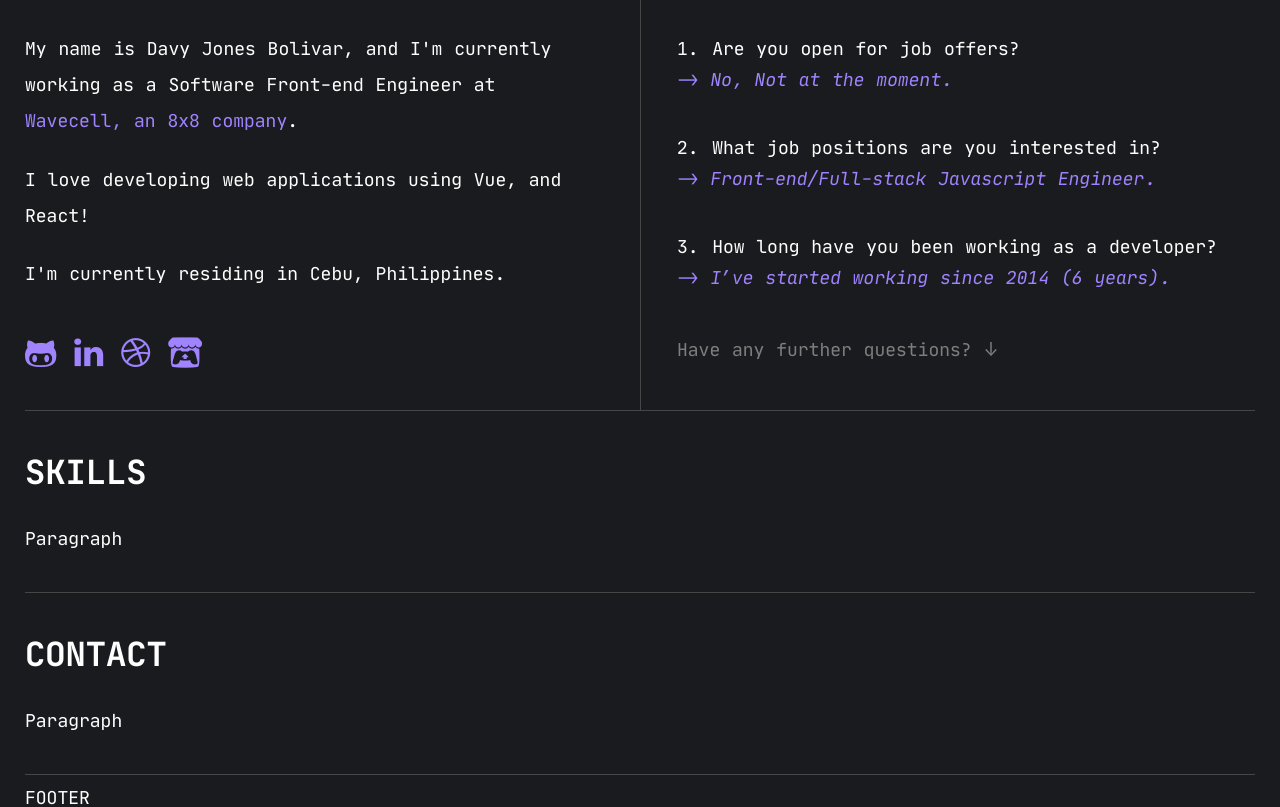
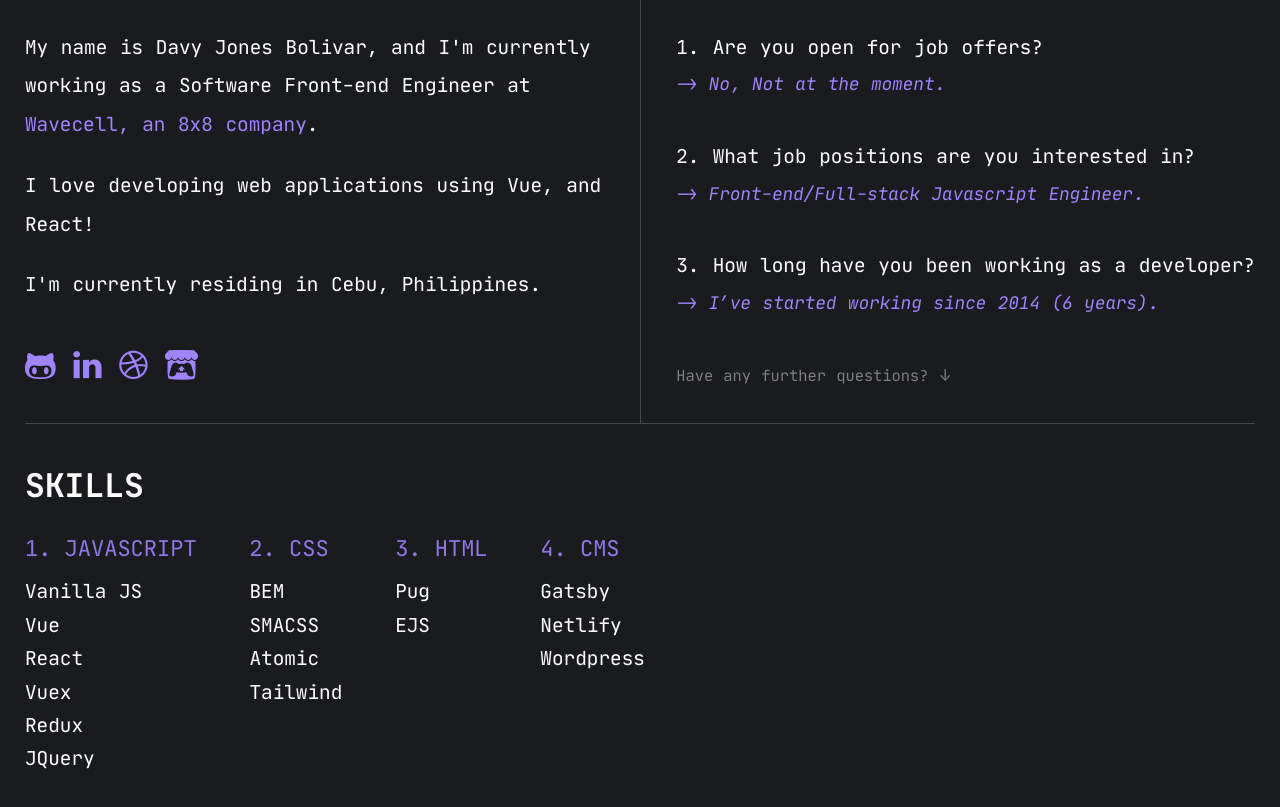
Before and after one commit to davybolivar/portfolio, a Nuxt app: page / in a window 1280 px wide. Shown: the part 880-1687 px from the top of the page. Built offline with nearby package versions, Linux system fonts and the light colour scheme.

Commit message:
feat: add skill list and remove circleci config

```diff
--- a/layouts/default.vue
+++ b/layouts/default.vue
@@ -18,7 +18,7 @@ export default {
 }
 </script>
 
-<style>
+<style lang="scss">
 html {
   font-family: 'JetbrainsMono', -apple-system, BlinkMacSystemFont, 'Segoe UI',
     'Roboto', 'Oxygen', 'Ubuntu', 'Cantarell', 'Fira Sans', 'Droid Sans',
@@ -51,7 +51,7 @@ p > a {
 }
 
 p {
-  @apply tw-mt-5 tw-leading-loose;
+  @apply tw-mt-5 tw-leading-loose tw-text-base;
 }
 
 .icon {
@@ -59,7 +59,7 @@ p {
 }
 
 .base-h1 {
-  @apply tw-text-4xl tw-font-bold tw-tracking-wide;
+  @apply tw-text-4xl tw-font-bold tw-tracking-wide tw-leading-tight;
   @screen md {
     @apply tw-text-5xl;
   }
@@ -72,4 +72,52 @@ p {
 .base-h3 {
   @apply tw-text-2xl tw-tracking-wide;
 }
+
+.base-list {
+  @apply tw-list-none;
+
+  @screen md {
+    @apply tw-flex tw-flex-wrap;
+  }
+
+  &--ordered {
+    @apply tw--my-2;
+    counter-reset: li;
+
+    & > li {
+      @apply tw-py-2 tw-text-purple-600 tw-text-lg tw-w-full;
+      counter-increment: li;
+
+      &:before {
+        content: counter(li) '. ';
+        display: inline-block;
+        @apply tw-mr-3;
+      }
+
+      @screen md {
+        @apply tw-w-1/2;
+      }
+
+      @screen lg {
+        @apply tw-w-auto tw-mr-12;
+      }
+    }
+
+    & ul {
+      @apply tw-text-white tw-text-base tw-mt-3 tw-flex tw-flex-wrap tw--mx-3;
+
+      @screen lg {
+        @apply tw-block tw-flex-no-wrap;
+      }
+
+      li {
+        @apply tw-mt-1 tw-w-1/2 tw-px-3;
+
+        @screen lg {
+          @apply tw-w-auto;
+        }
+      }
+    }
+  }
+}
 </style>
--- a/pages/index.vue
+++ b/pages/index.vue
@@ -3,7 +3,10 @@
     <HeroSection class="container__hero" />
     <AboutSection class="container__content container__about" />
     <FaqSection class="container__content container__faq" />
-    <SkillsSection class="container__content container__skills" />
+    <SkillsSection
+      :skills="SkillsData"
+      class="container__content container__skills"
+    />
     <ContactSection class="container__content container__contact" />
   </main>
 </template>
@@ -15,6 +18,8 @@ import HeroSection from '~/pages/partials/Hero'
 import SkillsSection from '~/pages/partials/Skills'
 import FaqSection from '~/pages/partials/Faq'
 
+import SkillsData from '~/static/json/skills'
+
 export default {
   components: {
     AboutSection,
@@ -22,6 +27,12 @@ export default {
     FaqSection,
     ContactSection,
     SkillsSection
+  },
+
+  data() {
+    return {
+      SkillsData
+    }
   }
 }
 </script>
--- a/pages/partials/Faq.vue
+++ b/pages/partials/Faq.vue
@@ -75,7 +75,7 @@ export default {
   }
 
   &__answer {
-    @apply tw-text-purple-500 tw-tracking-wide;
+    @apply tw-text-purple-500 tw-tracking-wide tw-leading-loose;
   }
 
   &__more {
--- a/pages/partials/Skills.vue
+++ b/pages/partials/Skills.vue
@@ -1,12 +1,30 @@
 <template>
   <section id="skills">
     <h2 class="base-h2">SKILLS</h2>
-    <p>Paragraph</p>
+    <div class="tw-mt-5">
+      <ol class="base-list base-list--ordered">
+        <li v-for="skill in skills">
+          <span>{{ skill.name }}</span>
+          <ul v-if="skill.types && skill.types.length">
+            <li v-for="type in skill.types">
+              {{ type }}
+            </li>
+          </ul>
+        </li>
+      </ol>
+    </div>
   </section>
 </template>
 
 <script>
 export default {
-  name: 'Skills'
+  name: 'Skills',
+
+  props: {
+    skills: {
+      type: Array,
+      required: true
+    }
+  }
 }
 </script>
--- /dev/null
+++ b/static/json/skills.json
@@ -0,0 +1,18 @@
+[
+  {
+    "name": "JAVASCRIPT",
+    "types": ["Vanilla JS", "Vue", "React", "Vuex", "Redux", "JQuery"]
+  },
+  {
+    "name": "CSS",
+    "types": ["BEM", "SMACSS", "Atomic", "Tailwind"]
+  },
+  {
+    "name": "HTML",
+    "types": ["Pug", "EJS"]
+  },
+  {
+    "name": "CMS",
+    "types": ["Gatsby", "Netlify", "Wordpress"]
+  }
+]
--- a/tailwind.config.js
+++ b/tailwind.config.js
@@ -8,9 +8,10 @@ module.exports = {
         wide: '0'
       },
       fontSize: {
-        sm: '1rem',
-        base: '1.125rem',
-        lg: '1.25rem'
+        sm: '.875rem',
+        base: '1.1rem',
+        lg: '1.25rem',
+        xl: '1.35rem'
       },
       colors: {
         gray: {
```
Also changed, not shown: .circleci/config.yml (deleted).
